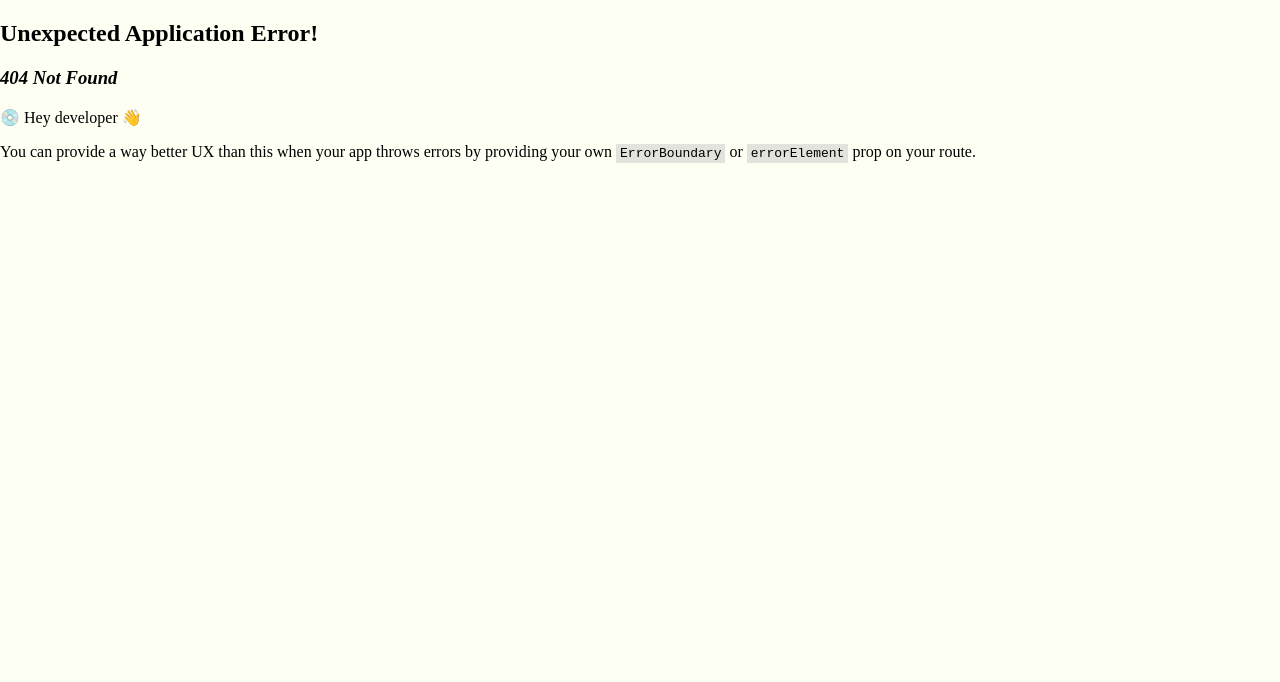
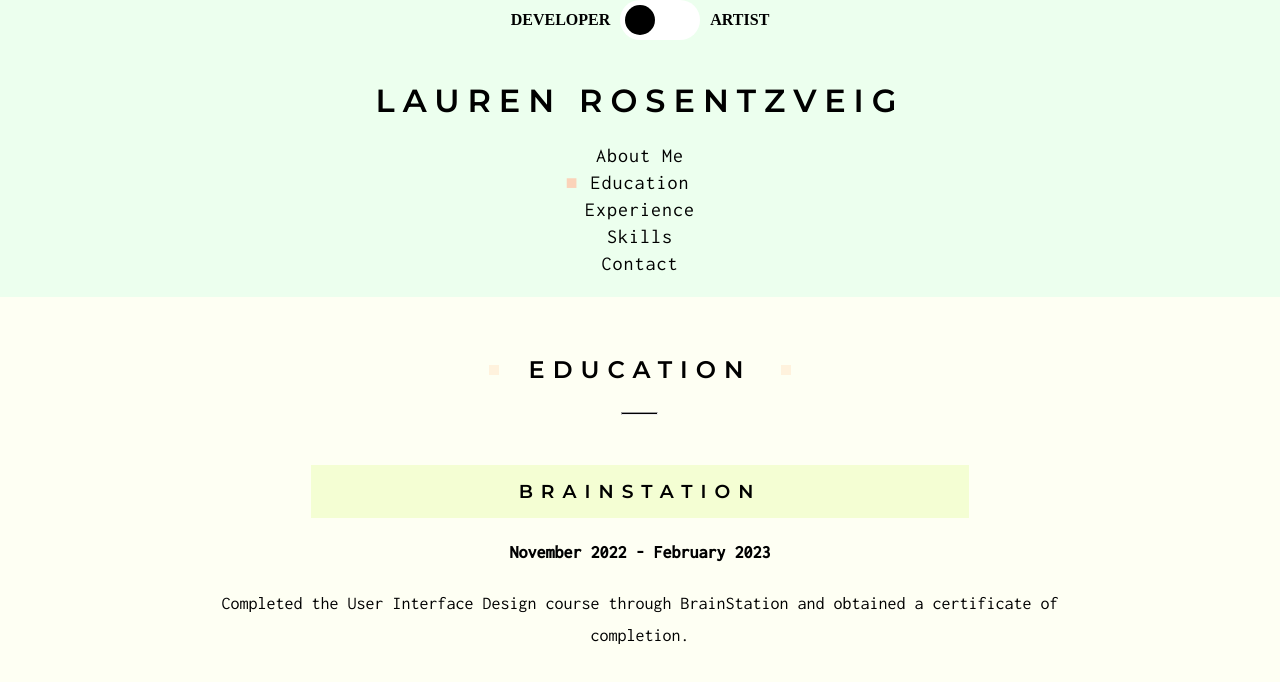
Before and after one commit to lor104/personal-portfolio, a React (Vite) app: page /dev/education in a window 1280 px wide. Before the commit this address had no page. Shown: the top 682 px of the page. Built offline with nearby package versions, Linux system fonts and the light colour scheme.

Commit message:
add building blocks for education page

```diff
--- a/src/App.jsx
+++ b/src/App.jsx
@@ -16,6 +16,7 @@ import {
   useLocation
 } from "react-router-dom";
 import DevAbout from './pages/dev/devAbout/DevAbout';
+import DevEducation from './pages/dev/devEducation/DevEducation';
 
 const AppLayout = () => {
   const location = useLocation();
@@ -58,6 +59,12 @@ const router = createBrowserRouter([
         ),
       },
       {
+        path: "dev/education",
+        element: (
+          <DevEducation />
+        ),
+      },
+      {
 
         path: "art",
         element: (
--- a/src/components/borderedHeading/BorderedHeading.jsx
+++ b/src/components/borderedHeading/BorderedHeading.jsx
@@ -1,14 +1,15 @@
 import React from 'react'
 import './borderedHeading.scss'
 
-function BorderedTitle({ title }) {
+function BorderedTitle({ title, hLevel }) {
+  const Heading = "h" + hLevel
   return (
     <div className='bordered-heading'>
-      <h2 className='bordered-heading__text'>
+      <Heading className='bordered-heading__text'>
         <span className='bordered-heading__box bordered-heading__box--left'></span>
         {title}
         <span className='bordered-heading__box bordered-heading__box--right'></span>
-      </h2>
+      </Heading>
       <hr className='bordered-heading__underline' />
     </div>
   )
--- /dev/null
+++ b/src/components/colouredHeading/ColouredHeading.jsx
@@ -0,0 +1,21 @@
+import React from 'react'
+import './colouredHeading.scss'
+
+function ColouredHeading({ title, hLevel, colour }) {
+    // cantaloupe
+    // lavender
+    // honeydew
+    // orchid
+    // peach
+
+    const Heading = "h" + hLevel
+    return (
+        <div className={`coloured-heading`}>
+            <Heading className={`coloured-heading__text coloured-heading__text--${colour}`}>
+                {title}
+            </Heading>
+        </div>
+    )
+}
+
+export default ColouredHeading
--- /dev/null
+++ b/src/components/colouredHeading/colouredHeading.scss
@@ -0,0 +1,39 @@
+@use '../../styles/variables' as *;
+@use '../../styles/typography' as *;
+
+.coloured-heading {
+    width: 100%;
+
+    &__text {
+        padding: 15px;
+        width: 70%;
+        margin: auto;
+        text-align: center;
+        // font-weight: 600;
+        @include titles;
+        // font-family: 'Montserrat', sans-serif;
+        // font-style: black;
+        text-transform: uppercase;
+        letter-spacing: 8px;
+
+        &--cantaloupe {
+            background-color: $highlight;
+        }
+
+        &--lavender {
+            background-color: $highlight2;
+        }
+
+        &--honeydew {
+            background-color: $highlight3;
+        }
+
+        &--orchid {
+            background-color: $highlight4;
+        }
+
+        &--peach {
+            background-color: $highlight5;
+        }
+    }
+}
--- a/src/pages/dev/devAbout/DevAbout.jsx
+++ b/src/pages/dev/devAbout/DevAbout.jsx
@@ -1,13 +1,13 @@
 import React from 'react';
 import './devAbout.scss'
-import BorderedTitle from '../../../components/borderedHeading/BorderedHeading';
+import BorderedHeading from '../../../components/borderedHeading/BorderedHeading';
 import portrait from '../../../assets/background-images/portrait.png'
 
 function DevAbout() {
   return (
     <div className='dev-about'>
         <div className="dev-about__text-container">
-            <BorderedTitle title="About Me" />
+            <BorderedHeading title="About Me" hLevel={2} />
             <p className='dev-about__text dev-about__text--emphasis'>
                 Traditional Printmaker turned Web Developer, I strive to be creative in everything I do.
             </p>
--- /dev/null
+++ b/src/pages/dev/devEducation/DevEducation.jsx
@@ -0,0 +1,20 @@
+import React from 'react'
+import './devEducation.scss'
+import BorderedTitle from '../../../components/borderedHeading/BorderedHeading'
+import ColouredHeading from '../../../components/colouredHeading/ColouredHeading'
+
+function DevEducation() {
+  return (
+    <div className='dev-edu'>
+        <div className="dev-edu__text-container">
+            <BorderedTitle title="Education" hLevel={2}/>
+            <ColouredHeading title="BrainStation" hLevel={3} colour="honeydew"/>
+            <p className='dev-edu__dates'>November 2022 - February 2023</p>
+            <p className='dev-edu__description'>Completed the User Interface Design course through BrainStation and obtained a certificate of completion.</p>
+        </div>
+        {/* <img className='dev-edu__skyline' src={skyline} alt="Single line drawing, skyline of Toronto, ON, Canada" /> */}
+    </div>
+  )
+}
+
+export default DevEducation
--- /dev/null
+++ b/src/pages/dev/devEducation/devEducation.scss
@@ -0,0 +1,30 @@
+.dev-edu {
+    padding: 3% 15%;
+    position: relative;
+    min-height: 75vh;
+
+    &__text-container {
+        display: flex;
+        justify-content: center;
+        flex-direction: column;
+        align-items: center;
+        width: 100%;
+    }
+
+    &__dates {
+        font-family: Inconsolata;
+        font-weight: bold;
+        font-size: 18px;
+        text-align: center;
+        line-height: 1.8;
+    }
+
+    &__description {
+        font-family: Inconsolata;
+        font-weight: normal;
+        font-size: 18px;
+        text-align: center;
+        line-height: 1.8;
+        margin-top: 0;
+    }
+}
```
